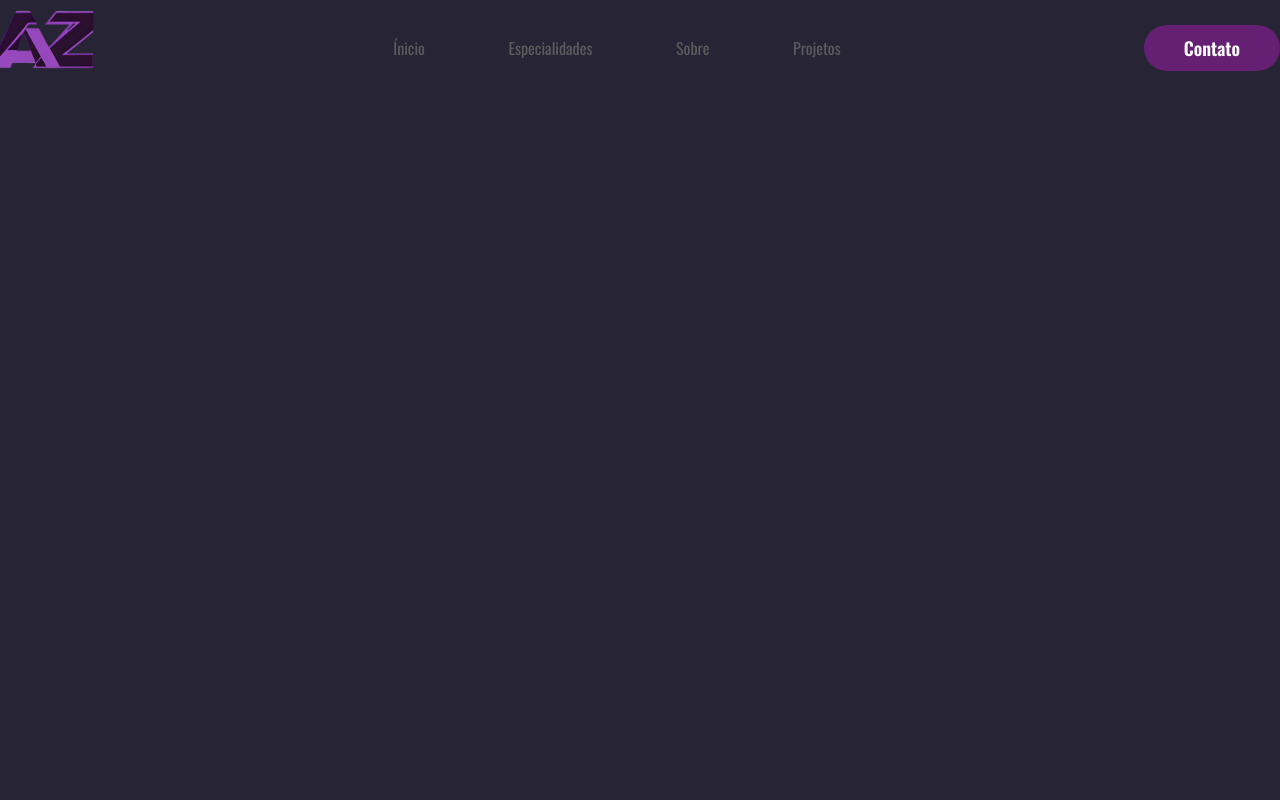
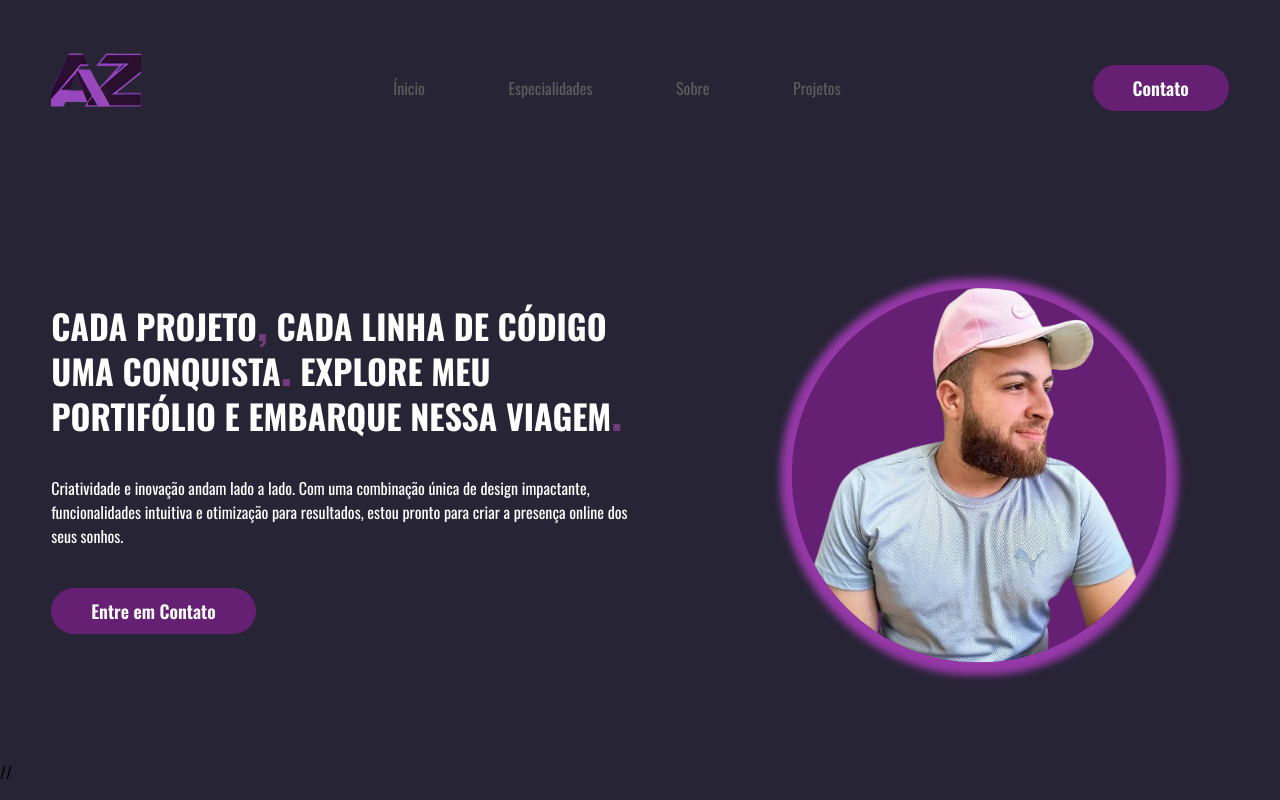
Before and after one commit to AlissonZaramello/Portifolio, a plain HTML site: page index.html in a window 1280 px wide. Drawn offline with nearby package versions, Linux system fonts and the light colour scheme.

Commit message:
Feito topo da pagina com animação da foto

```diff
--- a/css/style.css
+++ b/css/style.css
@@ -24,10 +24,31 @@ body{
     margin: 0 auto;
 }
 
+.flex {
+    display: flex;
+}
+
+.btn-contato button{
+    padding: 10px 40px;
+    font-size: 18px;
+    font-weight: 600;
+    color: #fff;
+    background-color: #652073;
+    border: 0;
+    border-radius: 30px;
+    cursor: pointer;
+    transition: .2s;
+}
+
+.btn-contato button:hover{
+    box-shadow: 0px 0px 8px #822994d8;
+    transform: scale(1.07);
+}
+
 /* ESTILO DO CABEÇALHO */
 
-.header {
-    padding: 40px 50%;
+header {
+    padding: 40px 4%;
 }
 
 header > .interface{
@@ -57,17 +78,44 @@ header nav ul li{
     padding: 0 40px;
 }
 
-header .btn-contato button{
-    padding: 10px 40px;
-    font-size: 18px;
-    font-weight: 600;
-    color: #fff;
-    background-color: #652073;
-    border: 0;
-    border-radius: 30px;
-    cursor: pointer;
+/* ESTILO DO TOPO DO SITE */
+
+section.topo-do-site {
+    padding: 40px 4%;
 }
 
-header .btn-contato button:hover{
-    box-shadow: 0px 0px 8px #822994d8;
+section.topo-do-site .flex{
+    align-items: center;
+    justify-content: center;
+    gap: 90px;
 }
+
+.topo-do-site .txt-topo-site h1{
+    color: #fff;
+    font-size: 34px;
+    line-height: 40px;
+}
+
+.topo-do-site .txt-topo-site h1 span{
+    color: #723b7d;
+    font-size: 45px;
+}
+
+.topo-do-site .txt-topo-site p{
+    color: #fff;
+    margin: 40px 0;
+}
+
+.topo-do-site .img-topo-site img{
+    position: relative;
+    animation: flutuar 2s ease-in-out infinite alternate;
+}
+
+@keyframes flutuar{
+    0%{
+        top: 0;
+    }
+    100%{
+        top: 30px;
+    }
+}
--- a/index.html
+++ b/index.html
@@ -28,9 +28,35 @@
                     <button>Contato</button>
                 </a>
             </div><!--Fechamento btn-contato-->
-        </div><!--Fechamento Interface-->
+        </div><!--Fechamento interface-->
     </header>
 
-    <script src="script/script.js"></script>
+    <main>
+        <section class="topo-do-site">
+            <div class="interface">
+                <div class="flex">
+                    <div class="txt-topo-site">
+                        <h1>CADA PROJETO<span>,</span> CADA LINHA DE CÓDIGO UMA CONQUISTA<span>.</span>
+                        EXPLORE MEU PORTIFÓLIO E EMBARQUE NESSA VIAGEM<span>.</span></h1>
+                        <p>Criatividade e inovação andam lado a lado. Com uma combinação única de design impactante,
+                            funcionalidades intuitiva e otimização para resultados, estou pronto para criar a presença online dos seus sonhos.
+                        </p>
+
+                        <div class="btn-contato">
+                            <a href="#">
+                                <button>Entre em Contato</button>
+                            </a>
+                        </div>
+                    </div><!--Fechamento txt-topo-site-->
+
+                    <div class="img-topo-site">
+                        <img src="img/Foto para site Portifolio.png" alt="Minha foto">
+                    </div><!--Fechamento img-topo-site-->
+                </div><!--Fechamento flex-->
+            </div><!--Fechamento interface-->
+        </section><!--Fechamento topo-do-site-->
+    </main>
+
+    //<script src="script/script.js"></script>
 </body>
 </html>
```
Also changed, not shown: img/Foto para site Portifolio.png (added).
